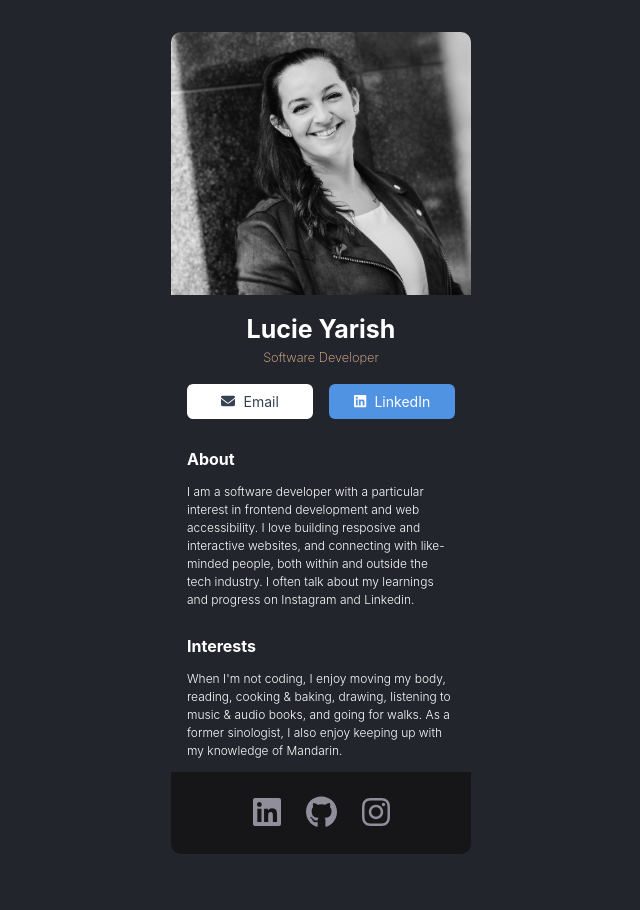
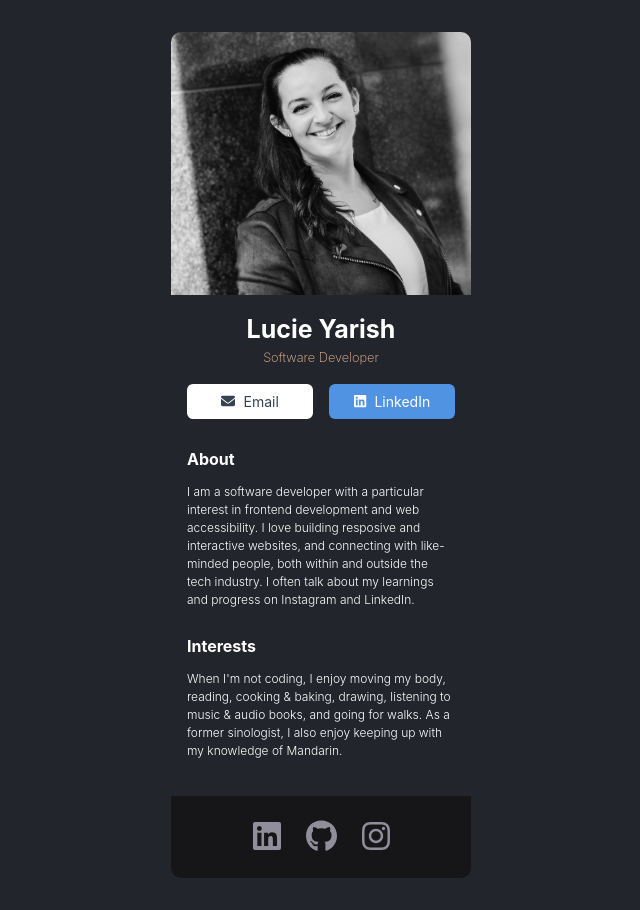
Before and after one commit to lucieyarish/digital-business-card, a React (Vite) app: page / in a window 1280 px wide. Shown: the whole page, without its empty margins (319-959 px from the left). Before the commit the page ends 886 px from the top, so only its background shows below. Built offline with nearby package versions, Linux system fonts and the light colour scheme.

Commit message:
Remove commented code; fix typo; fix class -> className

```diff
--- a/src/containers/Intro.css
+++ b/src/containers/Intro.css
@@ -0,0 +1,3 @@
+.main-container {
+    padding-bottom: 1.5em;
+}
--- a/src/containers/Intro.jsx
+++ b/src/containers/Intro.jsx
@@ -4,11 +4,11 @@
 const Intro = () => {
   const aboutSectionTitle = 'About';
   const interestsSectionTitle = 'Interests';
-  const aboutSectionContent = `I am a software developer with a particular interest in frontend development and web accessibility. I love building resposive and interactive websites, and connecting with like-minded people, both within and outside the tech industry. I often talk about my learnings and progress on Instagram and Linkedin.`;
+  const aboutSectionContent = `I am a software developer with a particular interest in frontend development and web accessibility. I love building resposive and interactive websites, and connecting with like-minded people, both within and outside the tech industry. I often talk about my learnings and progress on Instagram and LinkedIn.`;
   const interestsSectionContent = `When I'm not coding, I enjoy moving my body, reading, cooking & baking, drawing, listening to music & audio books, and going for walks. As a former sinologist, I also enjoy keeping up with my knowledge of Mandarin.`;
 
   return (
-    <main>
+    <main className="main-container">
       <IntroSection title={aboutSectionTitle} content={aboutSectionContent} />
       <IntroSection
         title={interestsSectionTitle}
```
Also changed, not shown: src/index.css (+0 -13 lines).
